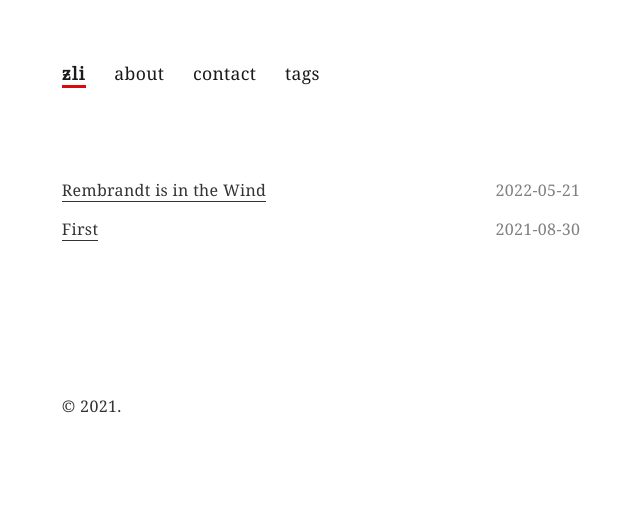
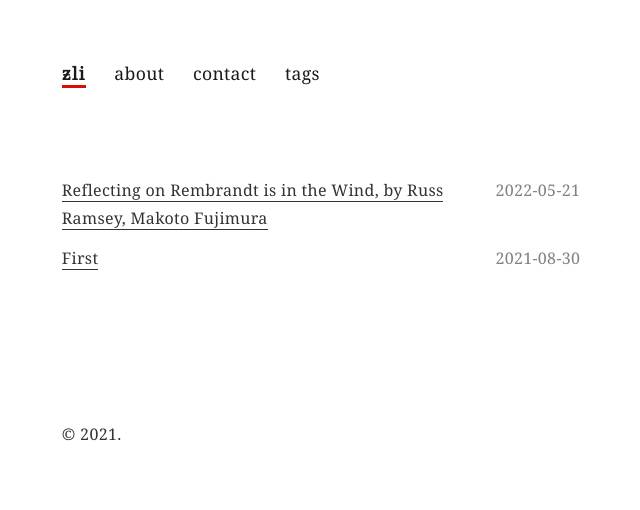
Before and after one commit to zhjngli/personal-website, a Gatsby site: page / in a window 1280 px wide. Shown: the whole page, without its empty margins (319-959 px from the left). Built offline with nearby package versions, Linux system fonts and the light colour scheme; Gatsby itself is replaced by a stand-in of ours; some packages are replaced by stand-ins of ours; a small style sheet from the web is missing; a web font is replaced by a local one.

Commit message:
Update Post “2022-05-20-reflecting-on-rembrandt-is-in-the-wind-russ-ramsey-makoto-fujimura/index”

```diff
--- a/posts/2022-05-20-reflecting-on-rembrandt-is-in-the-wind-russ-ramsey-makoto-fujimura/index.md
+++ b/posts/2022-05-20-reflecting-on-rembrandt-is-in-the-wind-russ-ramsey-makoto-fujimura/index.md
@@ -1,6 +1,6 @@
 ---
-title: Rembrandt is in the Wind
-slug: reflecting on Rembrandt is in the Wind, by Russ Ramsey, Makoto Fujimura
+title: Reflecting on Rembrandt is in the Wind, by Russ Ramsey, Makoto Fujimura
+slug: Rembrandt is in the Wind
 tags:
   - book
 date: 2022-05-21T07:26:20.868Z
```
